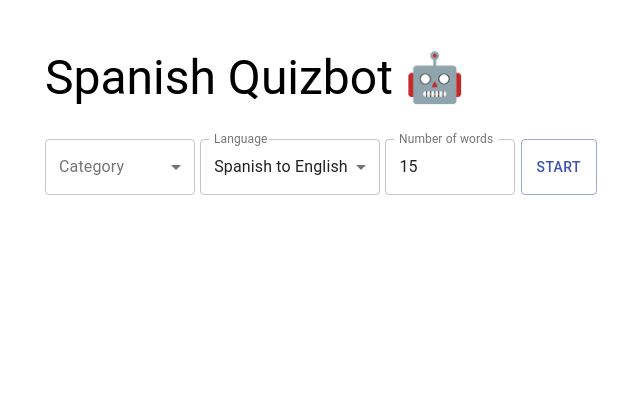
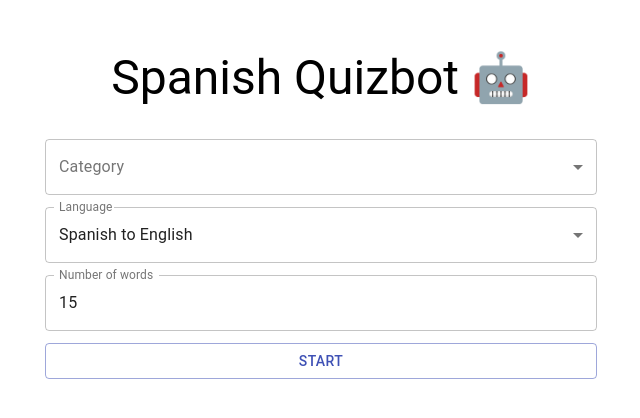
Before and after one commit to chocolate-factories/quizbot-web, a React (Create React App) app: page / in a window 1280 px wide. Shown: the top 418 px of the page, without its empty margins (319-959 px from the left). Built offline with nearby package versions, Linux system fonts and the light colour scheme.

Commit message:
Update the style of QuizSelectForm

```diff
--- a/src/App.tsx
+++ b/src/App.tsx
@@ -5,7 +5,7 @@ import Quiz from './components/Quiz'
 const App: React.FC = () => {
   return (
     <Container maxWidth="sm" style={{ paddingTop: '50px' }}>
-      <Typography variant="h3" gutterBottom>
+      <Typography variant="h3" gutterBottom style={{ textAlign: 'center' }}>
         Spanish Quizbot 🤖
       </Typography>
       <Quiz />
--- a/src/components/QuizSelectForm.tsx
+++ b/src/components/QuizSelectForm.tsx
@@ -33,12 +33,13 @@ const QuizSelectForm: React.FC<QuizSelectParams> = ({
 }) => {
   const categories: Category[] = getCategories()
   const languageChoices: LanguageChoice[] = getLanguageChoices()
+  const inputStyle = { marginBottom: '12px' }
 
   return (
     <Box
       style={{
         display: 'flex',
-        justifyContent: 'space-between',
+        flexDirection: 'column',
         paddingTop: '16px'
       }}
     >
@@ -49,9 +50,7 @@ const QuizSelectForm: React.FC<QuizSelectParams> = ({
           onChange={(e: any) => setSelectedCategories(e.target.value)}
           label="category"
           value={selectedCategories}
-          style={{
-            width: '150px'
-          }}
+          style={inputStyle}
         >
           {categories.map((category) => (
             <MenuItem key={category.id} value={category.id}>
@@ -63,15 +62,15 @@ const QuizSelectForm: React.FC<QuizSelectParams> = ({
       <FormControl variant="outlined">
         <InputLabel htmlFor="language">Language</InputLabel>
         <Select
-          native
           onChange={(e: any) => setSelectedLanguage(e.target.value)}
           label="language"
           value={selectedLanguage}
+          style={inputStyle}
         >
           {languageChoices.map((languageChoice) => (
-            <option key={languageChoice.id} value={languageChoice.id}>
+            <MenuItem key={languageChoice.id} value={languageChoice.id}>
               {languageChoice.language}
-            </option>
+            </MenuItem>
           ))}
         </Select>
       </FormControl>
@@ -82,7 +81,7 @@ const QuizSelectForm: React.FC<QuizSelectParams> = ({
           value={numberOfWords}
           onChange={(e: any) => setNumberOfWords(e.target.value)}
           variant="outlined"
-          style={{ width: '130px' }}
+          style={inputStyle}
         />
       </FormControl>
       <Button onClick={() => submitForm()} variant="outlined" color="primary">
```
